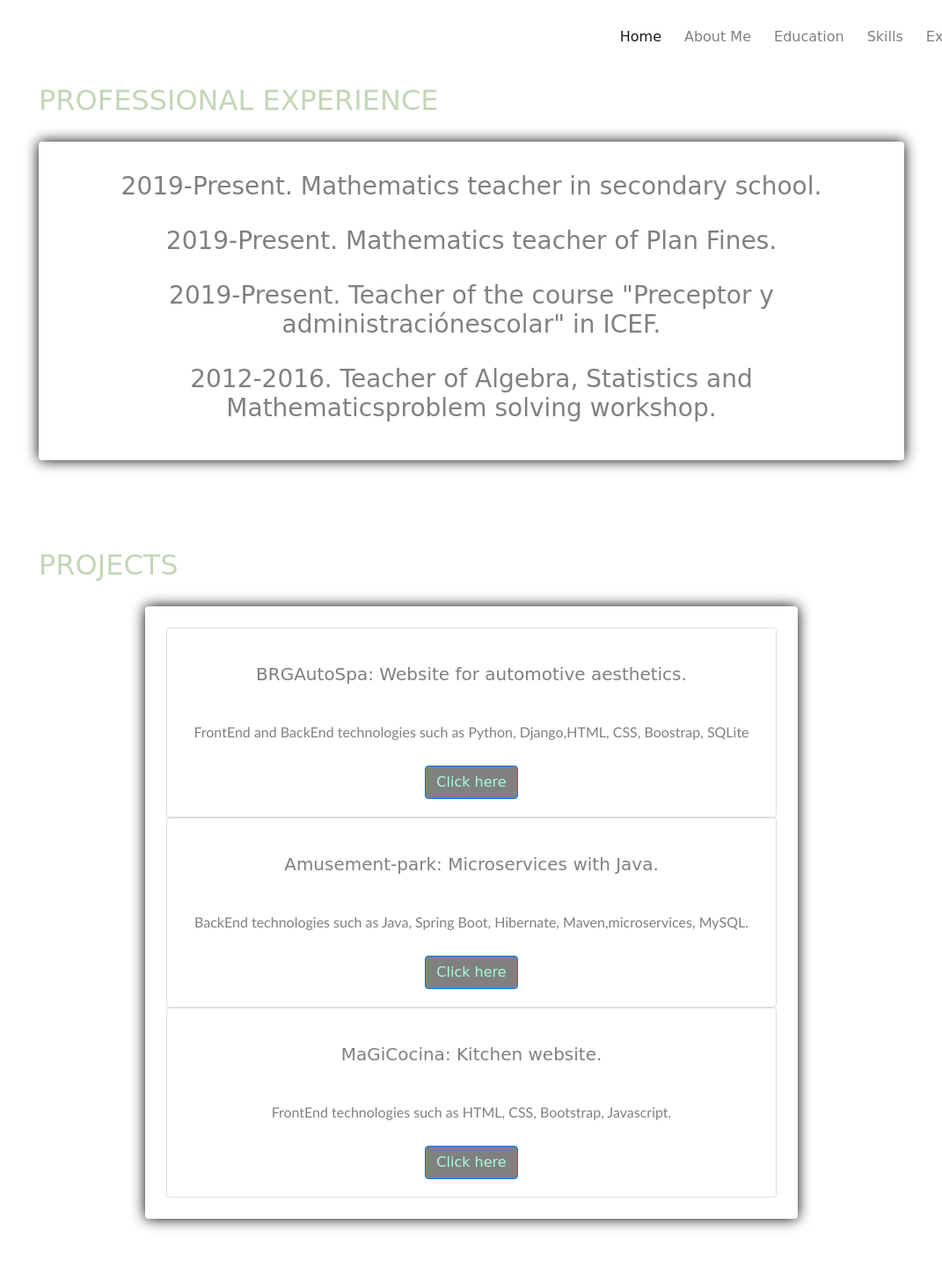
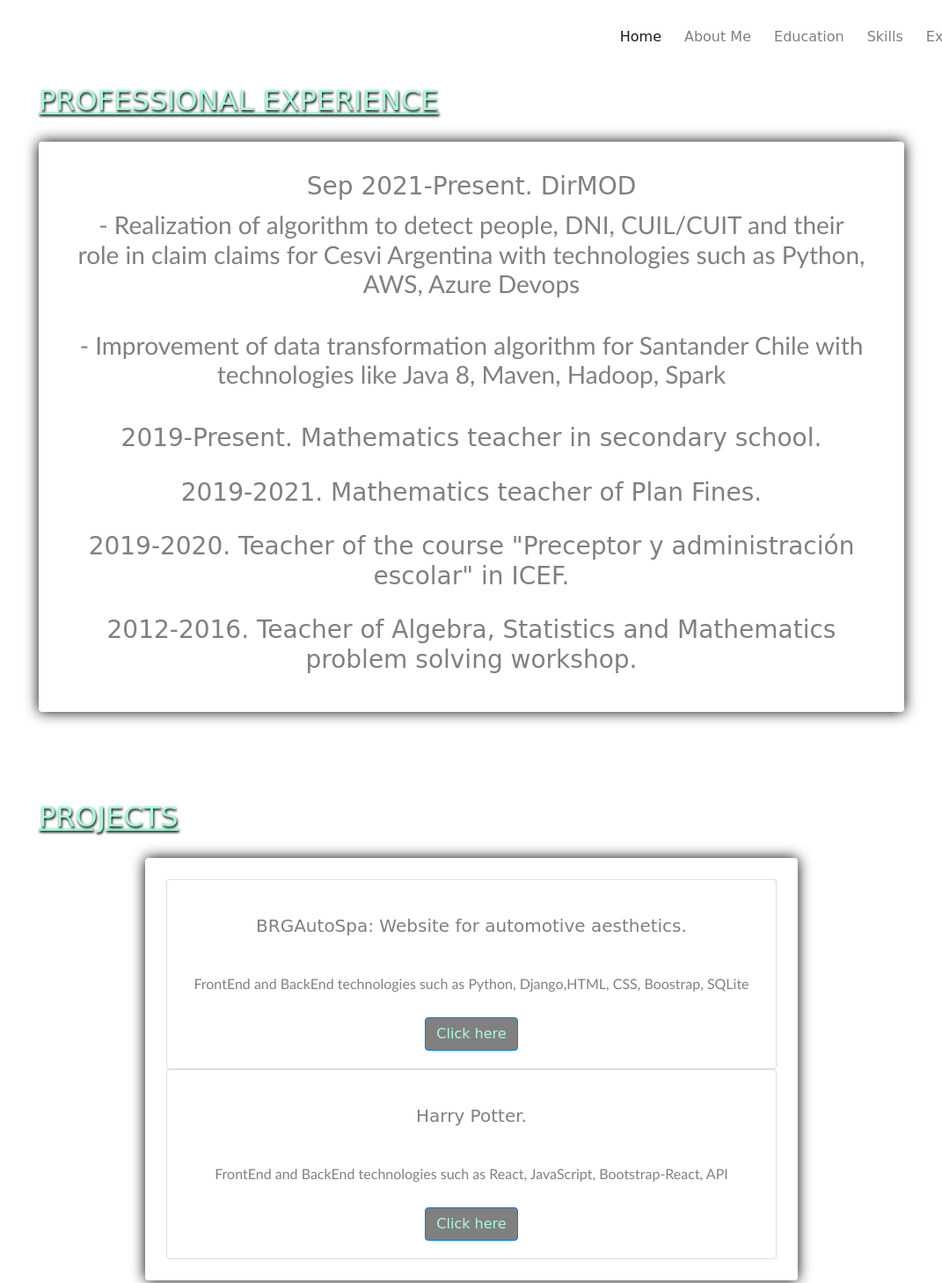
Before and after one commit to gibinaghi/CV, a plain HTML site: page job.html in a window 1280 px wide. Shown: the part 5-1463 px from the top of the page at 88% size, without its empty margins (104-1175 px from the left). Drawn offline with nearby package versions, Linux system fonts and the light colour scheme; some icons are missing; a web font is replaced by a local one.

Commit message:
actualización datos

```diff
--- a/css/home.css
+++ b/css/home.css
@@ -5,18 +5,49 @@
 }
 
 .nombre {
-  background-color: grey;
   color: #a8fcd8;
   font-family: 'Love Ya Like A Sister', cursive;
   padding: 20px;
+  font-size: 50px;
+  text-shadow: 3px 4px 5px black; /*-- sombra--*/
 }
 
-h1, h2 {
-  background-color: white;
+h1 {
+  background-color:transparent;
   color: #c4d6b7;
   font-family: 'Love Ya Like A Sister', cursive;
   padding: 20px;
+
 }
+
+h2 {
+  text-align: center;
+  background-color: transparent;
+  color: #a8fcd8;
+  font-family: 'Love Ya Like A Sister', cursive;
+  padding: 20px;
+  display: inline-block;
+  position: relative;
+  text-shadow: 1px 2px 3px black; /*-- sombra--*/
+  text-decoration-line: underline;
+}
+
+/*--h2::after, h2::before{
+  content: '';
+  position: absolute;
+  width: 120px;
+  height: 3px;
+  background-color:currentColor;
+  top: 1.2em;
+}
+
+h2::before {
+  left: -140px;
+}
+
+h2::after {
+  right: -140px;
+}--*/
 
 button {
   color:  grey;
@@ -30,13 +61,6 @@ button {
   border: none;
 }
 
-button a {
-  color:  grey;
-}
-
-button a:hover {
-  color: rgb(212, 168, 253);
-}
 
 /* ----- navbar ----- */
 /*.navbar {
@@ -81,6 +105,8 @@ header nav a img{
   background-image: url(https://images.unsplash.com/photo-1484417894907-623942c8ee29?ixlib=rb-1.2.1&ixid=eyJhcHBfaWQiOjEyMDd9&auto=format&fit=crop&w=889&q=80);
   background-size: cover;
   background-position: center;
+  width: 100%;
+  height: 100%;
   padding: 150px 0 100px 0;
   text-align: center;
 }
@@ -97,6 +123,7 @@ p, a {
 .datos-wrap {
   width: 80%;
   margin: 60px auto;
+  justify-content: center;
 }
 
 .datos-container {
--- a/job.html
+++ b/job.html
@@ -38,10 +38,17 @@
                 <h2> PROFESSIONAL EXPERIENCE </h2>
                 <div class="experiencia-container">
                     <div class="experiencia">
+                        <h3 class="description-experiencia"> Sep 2021-Present. DirMOD
+                          <p class="card-text">- Realization of algorithm to detect people, DNI, CUIL/CUIT and their role in
+                            claim claims for Cesvi Argentina with technologies such as Python, AWS,
+                            Azure Devops</p>
+                          <p class="card-text">- Improvement of data transformation algorithm for Santander Chile with
+                            technologies like Java 8, Maven, Hadoop, Spark</p>
+                        </h3>
                         <h3 class="description-experiencia"> 2019-Present. Mathematics teacher in secondary school. </h3>
-                        <h3 class="description-experiencia"> 2019-Present. Mathematics teacher of Plan Fines. </h3>
-                        <h3 class="description-experiencia"> 2019-Present. Teacher of the course "Preceptor y administraciónescolar" in ICEF. </h3>
-                        <h3 class="description-experiencia"> 2012-2016. Teacher of Algebra, Statistics and Mathematicsproblem solving workshop. </h3>
+                        <h3 class="description-experiencia"> 2019-2021. Mathematics teacher of Plan Fines. </h3>
+                        <h3 class="description-experiencia"> 2019-2020. Teacher of the course "Preceptor y administración escolar" in ICEF. </h3>
+                        <h3 class="description-experiencia"> 2012-2016. Teacher of Algebra, Statistics and Mathematics problem solving workshop. </h3>
                     </div>
                 </div>
             </div>
@@ -59,16 +66,9 @@
                           </div>
                           <div class="card text-center">
                             <div class="card-body">
-                              <h5 class="card-title">Amusement-park: Microservices with Java.</h5>
-                              <p class="card-text">BackEnd technologies such as Java, Spring Boot, Hibernate, Maven,microservices, MySQL.</p>
-                              <a href="https://github.com/gibinaghi/amusement-park" class="btn btn-primary" target="_blank">Click here</a>
-                            </div>
-                          </div>
-                          <div class="card text-center">
-                            <div class="card-body">
-                              <h5 class="card-title">MaGiCocina: Kitchen website.</h5>
-                              <p class="card-text">FrontEnd technologies such as HTML, CSS, Bootstrap, Javascript.</p>
-                              <a href="https://gibinaghi.github.io/magicocina_cac/" class="btn btn-primary" target="_blank">Click here</a>
+                              <h5 class="card-title">Harry Potter.</h5>
+                              <p class="card-text">FrontEnd and BackEnd technologies such as React, JavaScript, Bootstrap-React, API</p>
+                              <a href="https://github.com/gibinaghi/Harry-Potter_React" class="btn btn-primary" target="_blank">Click here</a>
                             </div>
                           </div>
                     </div>
```
Also changed, not shown: education.html (+11 -3 lines), index.html (+2 -1 lines), skill.html (+11 -1 lines), img/Skills/hadoop.png (added), img/Skills/spark.png (added), 2 other files.
